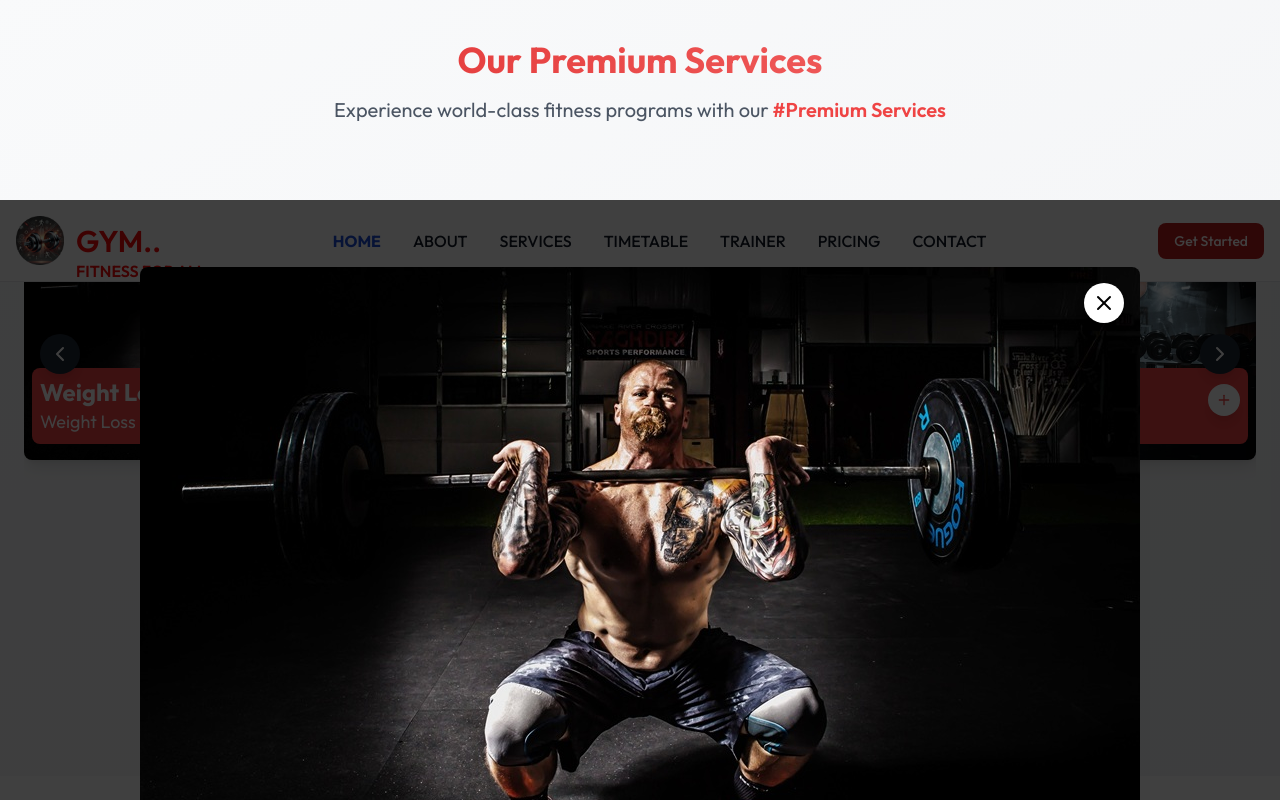
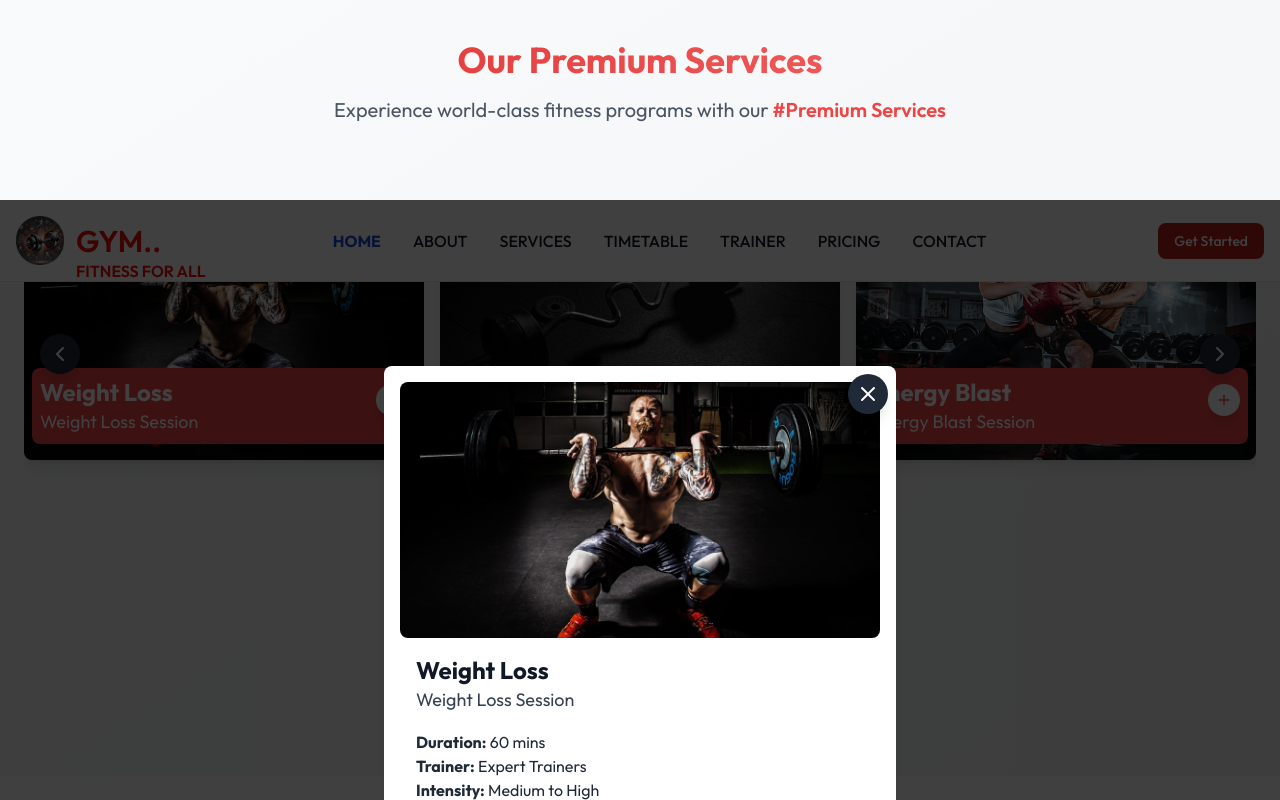
Before and after one commit to Reyanshrai/Project_React, a React (Vite) app in the folder Frontend/: page / in a window 1280 px wide. Both pictures are taken after a click on the button 392 px from the left and 2148 px from the top of the page. Shown: the part 1748-2548 px from the top of the page. Built offline with nearby package versions, Linux system fonts and the light colour scheme; no server answers.

Commit message:
Enhance Carousel component with headings and subheadings; refactor modal handling in Services page

```diff
--- a/Frontend/src/components/Carosoul.jsx
+++ b/Frontend/src/components/Carosoul.jsx
@@ -5,14 +5,20 @@ const Carousel = () => {
     {
       id: 1,
       src: "/images/slide1.jpg",
+      heading: "Transform Your Body",
+      subheading: "Join our expert-led fitness programs",
     },
     {
       id: 2,
       src: "/images/slide2.jpg",
+      heading: "Achieve Your Goals",
+      subheading: "Personalized workouts for every level",
     },
     {
       id: 3,
       src: "/images/slide3.jpg",
+      heading: "Strength & Endurance",
+      subheading: "Push your limits and become stronger",
     },
   ];
 
@@ -45,9 +51,22 @@ const Carousel = () => {
             <img
               src={slide.src}
               alt={slide.heading}
-              className="w-full h-full object-cover "
+              className="w-full h-full object-cover"
             />
 
+            {/* Overlay Content (Aligned Left) */}
+            <div className="absolute inset-0 bg-black bg-opacity-40 flex items-center pl-10 md:pl-20 text-white">
+              <div className="max-w-lg">
+                <h2 className="text-3xl md:text-5xl font-bold relative">
+                  {slide.heading}
+                  <span className="block w-24 md:w-32 h-1 bg-red-500 mt-2"></span>
+                </h2>
+                <p className="text-lg md:text-2xl mt-4 relative">
+                  {slide.subheading}
+                  <span className="block w-20 md:w-28 h-1 bg-red-500 mt-2"></span>
+                </p>
+              </div>
+            </div>
           </div>
         ))}
       </div>
@@ -67,7 +86,7 @@ const Carousel = () => {
       </button>
 
       {/* Dots Indicator */}
-      <div className="absolute bottom-4 left-1/2 transform -translate-x-1/2 flex space-x-2">
+      <div className="absolute bottom-4 left-10 flex space-x-2">
         {slides.map((_, index) => (
           <button
             key={index}
--- a/Frontend/src/pages/services.jsx
+++ b/Frontend/src/pages/services.jsx
@@ -59,13 +59,14 @@ const Services = () => {
     },
   ];
 
+  const slidesPerGroup = 3;
   const groupedSlides = [];
-  for (let i = 0; i < slides.length; i += 3) {
-    groupedSlides.push(slides.slice(i, i + 3));
+  for (let i = 0; i < slides.length; i += slidesPerGroup) {
+    groupedSlides.push(slides.slice(i, i + slidesPerGroup));
   }
 
   const [currentIndex, setCurrentIndex] = useState(0);
-  const [modalImage, setModalImage] = useState(null);
+  const [modalContent, setModalContent] = useState(null);
 
   const goToPrevious = () => {
     setCurrentIndex((prevIndex) =>
@@ -79,12 +80,12 @@ const Services = () => {
     );
   };
 
-  const openModal = (src) => {
-    setModalImage(src);
+  const openModal = (slide) => {
+    setModalContent(slide);
   };
 
   const closeModal = () => {
-    setModalImage(null);
+    setModalContent(null);
   };
 
   return (
@@ -103,30 +104,20 @@ const Services = () => {
 
         {/* Carousel */}
         <div className="relative overflow-hidden mt-20">
-          {/* Slides */}
           <div
             className="flex transition-transform duration-500"
             style={{ transform: `translateX(-${currentIndex * 100}%)` }}
           >
             {groupedSlides.map((group, index) => (
-              <div key={index} className="flex min-w-full justify-center gap-4">
+              <div key={index} className="flex w-full flex-shrink-0 justify-center gap-4">
                 {group.map((slide) => (
-                  <div
-                    key={slide.id}
-                    className="w-1/3 bg-gray-100 rounded-lg shadow-lg overflow-hidden relative hover:scale-105 transition-all duration-700"
-                  >
-                    <img
-                      src={slide.src}
-                      alt={slide.heading}
-                      className="w-full h-64 object-cover"
-                    />
+                  <div key={slide.id} className="w-1/3 bg-gray-100 rounded-lg shadow-lg overflow-hidden relative hover:scale-105 transition-all duration-700">
+                    <img src={slide.src} alt={slide.heading} className="w-full h-64 object-cover" />
                     <div className="absolute bottom-4 left-0 right-0 bg-red-500 ml-2 mr-2 p-2 rounded-lg hover:scale-105 transition-all duration-700">
-                      <h3 className="text-2xl font-bold text-white">
-                        {slide.heading}
-                      </h3>
+                      <h3 className="text-2xl font-bold text-white">{slide.heading}</h3>
                       <p className="text-lg text-white">{slide.subheading}</p>
                       <button
-                        onClick={() => openModal(slide.src)}
+                        onClick={() => openModal(slide)}
                         className="absolute top-4 right-2 bg-white text-red-500 rounded-full w-8 h-8 flex items-center justify-center shadow-lg hover:scale-105 transition-all duration-700"
                       >
                         <Plus size={16} />
@@ -159,9 +150,7 @@ const Services = () => {
                 key={index}
                 onClick={() => setCurrentIndex(index)}
                 className={`w-3 h-3 rounded-full transition-all duration-300 ${
-                  index === currentIndex
-                    ? "bg-red-500 w-6"
-                    : "bg-gray-300 hover:bg-gray-400"
+                  index === currentIndex ? "bg-red-500 w-6" : "bg-gray-300 hover:bg-gray-400"
                 }`}
               />
             ))}
@@ -169,20 +158,31 @@ const Services = () => {
         </div>
 
         {/* Modal */}
-        {modalImage && (
+        {modalContent && (
           <div className="fixed inset-0 bg-black bg-opacity-75 flex items-center justify-center z-50">
-            <div className="relative">
-              <img
-                src={modalImage}
-                alt="Zoomed In"
-                className="w-auto max-h-screen object-contain rounded-lg"
-              />
+            <div className="bg-white rounded-lg shadow-lg overflow-hidden max-w-lg w-full p-4 relative">
               <button
                 onClick={closeModal}
-                className="absolute top-4 right-4 bg-white text-black p-2 rounded-full shadow-lg hover:bg-gray-200"
+                className="absolute top-2 right-2 bg-gray-800 text-white p-2 rounded-full shadow-lg hover:bg-gray-600"
               >
                 <X size={24} />
               </button>
+              <img src={modalContent.src} alt={modalContent.heading} className="w-full h-64 object-cover rounded-lg" />
+              <div className="p-4">
+                <h3 className="text-2xl font-bold text-gray-900">{modalContent.heading}</h3>
+                <p className="text-lg text-gray-700">{modalContent.subheading}</p>
+                <div className="mt-4">
+                  <p className="text-gray-800">
+                    <strong>Duration:</strong> {modalContent.duration}
+                  </p>
+                  <p className="text-gray-800">
+                    <strong>Trainer:</strong> {modalContent.trainer}
+                  </p>
+                  <p className="text-gray-800">
+                    <strong>Intensity:</strong> {modalContent.intensity}
+                  </p>
+                </div>
+              </div>
             </div>
           </div>
         )}
```
